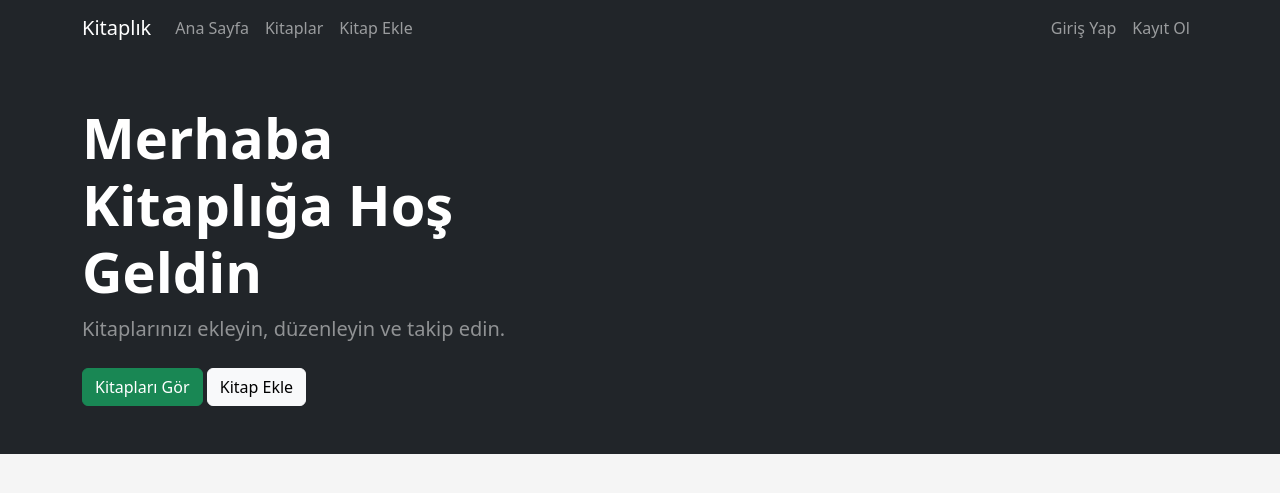
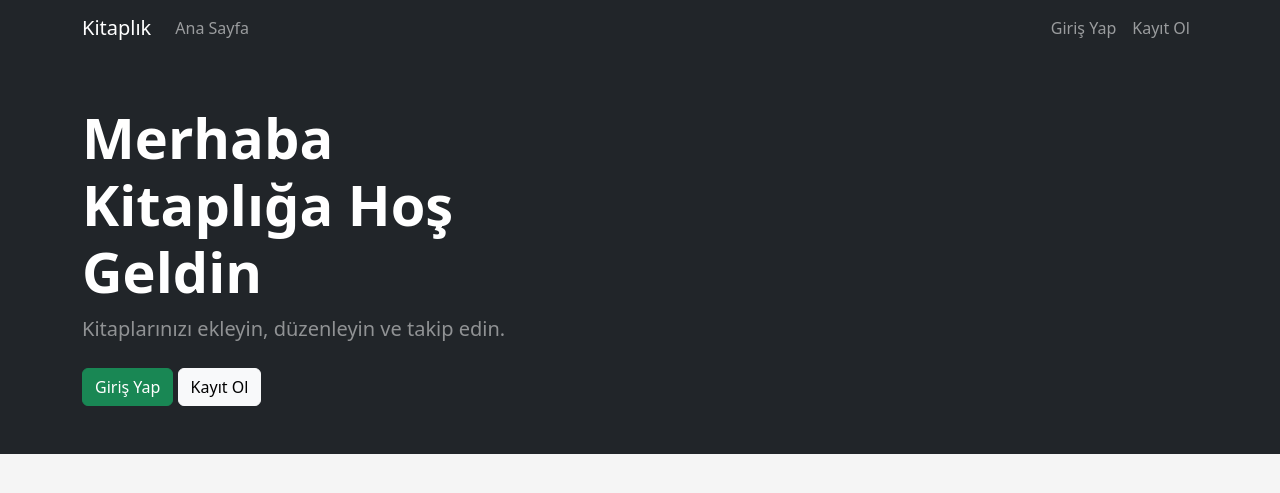
Before and after one commit to guldenbudak/bookshelf, a Django app: page / in a window 1280 px wide. Shown: the top 493 px of the page. Run offline with Django 5.2, Linux system fonts and the light colour scheme; some libraries are stand-ins or nearby versions.

Commit message:
feat: hide links to pages the visitor cannot reach
Show the book links only to approved users, offer the pending page to
users awaiting review, and show login and register to anonymous
visitors. This is presentation only; the views enforce access.

Co-Authored-By: Claude Opus 5 <noreply@anthropic.com>

```diff
--- a/books/templates/books/base.html
+++ b/books/templates/books/base.html
@@ -17,6 +17,7 @@
         <a class="nav-link" href="{% url 'home' %}">
             Ana Sayfa
         </a>
+        {% if user.account_approval.status == 'approved' %}
             <a class="nav-link" href="{% url 'book-list' %}">
                 Kitaplar
             </a>
@@ -24,6 +25,7 @@
             <a class="nav-link" href="{% url 'book-create' %}">
                 Kitap Ekle
             </a>
+        {% endif %}
         </div>
 
     <div class="navbar-nav ms-auto align-items-center">
--- a/books/templates/books/home.html
+++ b/books/templates/books/home.html
@@ -12,8 +12,15 @@
                     <p class="text-white-50 mb-4 lead">
                         Kitaplarınızı ekleyin, düzenleyin ve takip edin.
                     </p>
-                    <a href="{% url 'book-list' %}" class="btn btn-success">Kitapları Gör</a>
-                    <a href="{% url 'book-create' %}" class="btn btn-light">Kitap Ekle </a>
+                    {% if user.account_approval.status == 'approved' %}
+                        <a href="{% url 'book-list' %}" class="btn btn-success">Kitapları Gör</a>
+                        <a href="{% url 'book-create' %}" class="btn btn-light">Kitap Ekle </a>
+                    {% elif user.is_authenticated %}
+                        <a href="{% url 'pending' %}" class="btn btn-warning">Hesap Durumum</a>
+                    {% else %}
+                        <a href="{% url 'login' %}" class="btn btn-success">Giriş Yap</a>
+                        <a href="{% url 'register' %}" class="btn btn-light">Kayıt Ol</a>
+                    {% endif %}
                 </div>
             </div>
 
```
Lines whose indentation alone changed are shown as unchanged.
